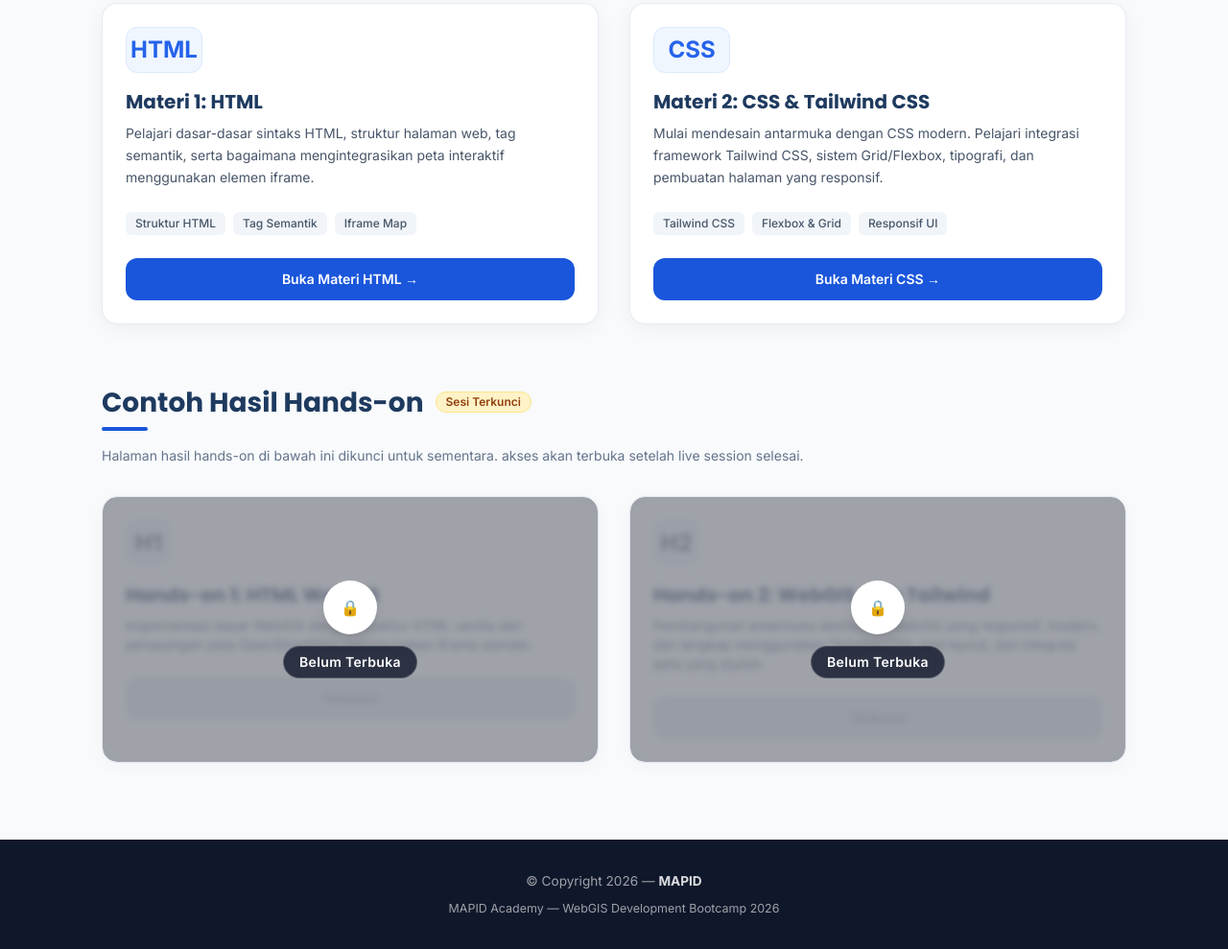
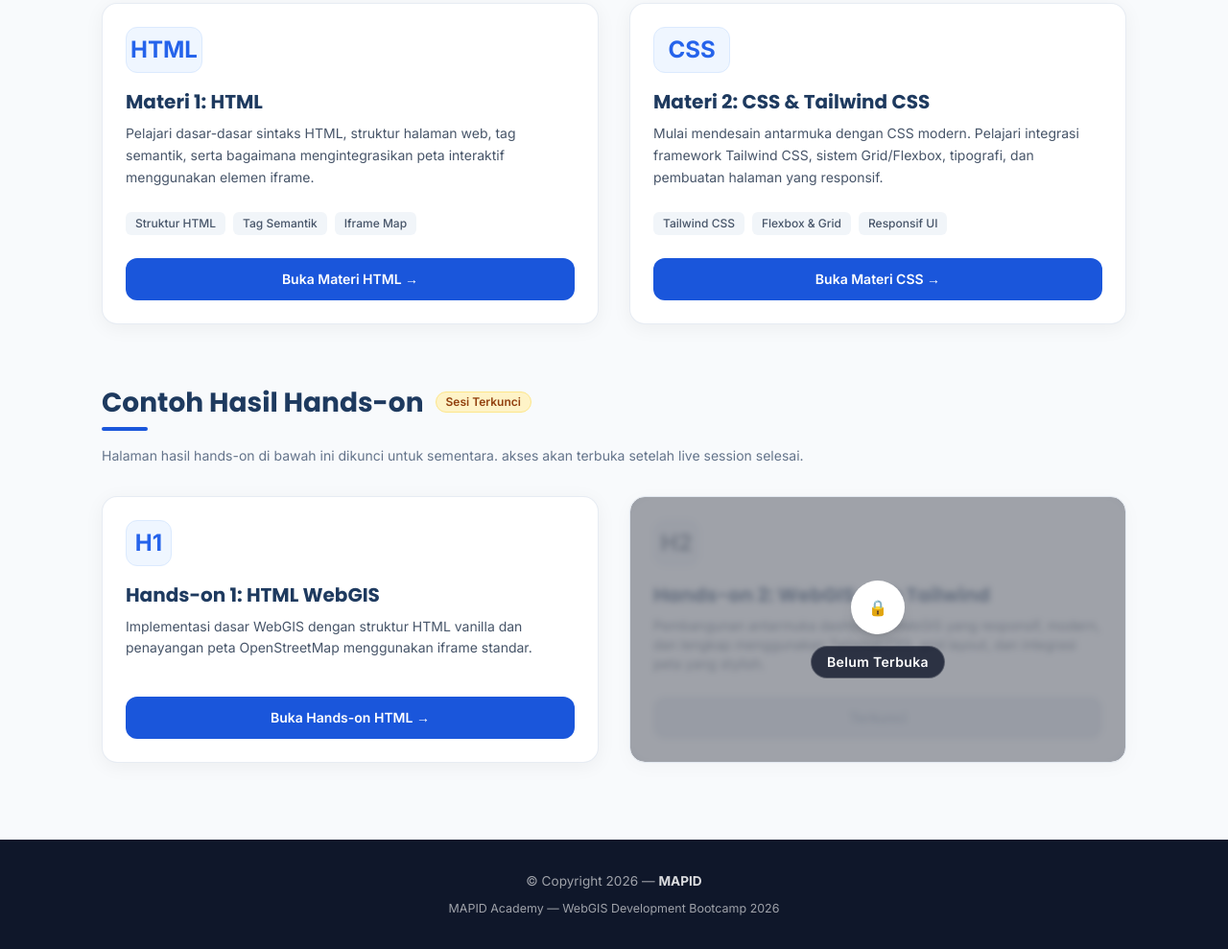
Before and after one commit to Rifqi22/mapid-live-batch-3, a plain HTML site: page index.html in a window 1280 px wide. Shown: the part 990-1979 px from the top of the page at 96% size. Drawn offline with nearby package versions, Linux system fonts and the light colour scheme.

Commit message:
aktivasi sesi 5 html hasil sesion

```diff
--- a/index.html
+++ b/index.html
@@ -225,29 +225,20 @@
       </p>
 
       <div class="grid grid-cols-1 md:grid-cols-2 gap-8">
-        <!-- Locked Card 1 -->
-        <div class="relative bg-white rounded-2xl p-6 shadow-[0_4px_20px_rgba(0,0,0,0.03)] border border-slate-200 overflow-hidden group">
-          <!-- Lock Overlay -->
-          <div class="absolute inset-0 bg-slate-900/40 backdrop-blur-[3px] z-20 flex flex-col items-center justify-center transition-all duration-300 group-hover:bg-slate-900/50">
-            <div class="w-14 h-14 bg-white rounded-full flex items-center justify-center shadow-lg text-slate-800 mb-3 transform transition-transform duration-300 group-hover:scale-110">
-              🔒
-            </div>
-            <span class="text-white font-semibold text-sm tracking-wide bg-slate-900/80 px-4 py-1.5 rounded-full border border-white/20">Belum Terbuka</span>
-          </div>
-
-          <div class="opacity-40">
-            <div class="w-12 h-12 rounded-xl bg-slate-100 text-slate-600 flex items-center justify-center text-2xl mb-4 font-bold border border-slate-200">
+        <!-- Card Hands-on 1 -->
+        <div class="bg-white rounded-2xl p-6 shadow-[0_4px_20px_rgba(0,0,0,0.05)] border border-slate-200/80 hover:border-blue-400/50 transition-all duration-300 hover:shadow-[0_8px_30px_rgba(0,0,0,0.08)] flex flex-col justify-between">
+          <div>
+            <div class="w-12 h-12 rounded-xl bg-blue-50 text-blue-600 flex items-center justify-center text-2xl mb-4 font-bold border border-blue-100">
               H1
             </div>
             <h3 class="text-xl text-[#1e3a5f] font-['Poppins',sans-serif] font-bold mb-2">Hands-on 1: HTML WebGIS</h3>
-            <p class="text-slate-600 text-sm mb-6">
+            <p class="text-slate-600 text-sm mb-6 leading-relaxed">
               Implementasi dasar WebGIS dengan struktur HTML vanilla dan penayangan peta OpenStreetMap menggunakan iframe standar.
             </p>
-            <button class="w-full bg-slate-200 text-slate-400 py-3 rounded-xl text-sm font-semibold cursor-not-allowed" disabled>
-              Terkunci
-            </button>
           </div>
-          <button onclick="showLockAlert('Hands-on 1: HTML WebGIS')" class="absolute inset-0 w-full h-full opacity-0 z-30 cursor-pointer"></button>
+          <a href="Sesi 5 HTML/handson_webgis.html" class="inline-flex items-center justify-center bg-[#1a56db] text-white py-3 px-6 rounded-xl text-sm font-semibold hover:bg-blue-800 transition-colors duration-200">
+            Buka Hands-on HTML &rarr;
+          </a>
         </div>
 
         <!-- Locked Card 2 -->
```
